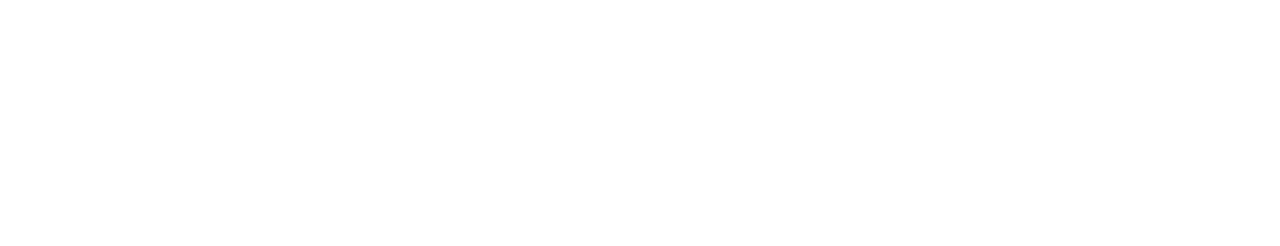
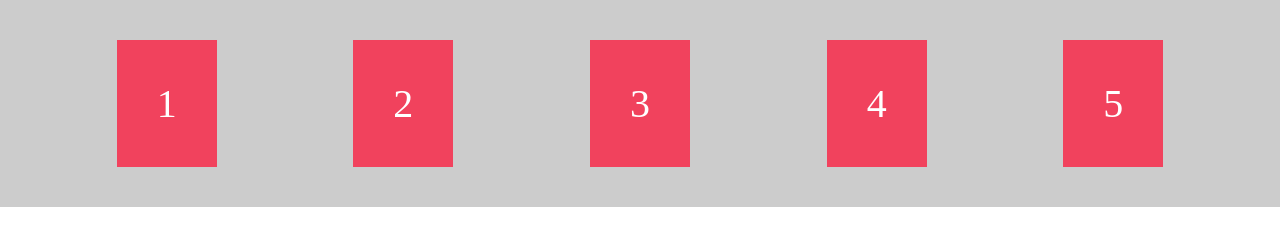
Before and after one commit to gsharma101/flex-box-practice-in-css, a plain HTML site: page index.html in a window 1280 px wide. Drawn offline with Linux system fonts and the light colour scheme.

Commit message:
flex container property

```diff
--- a/index.html
+++ b/index.html
@@ -7,5 +7,13 @@
     <link rel="stylesheet" href="style.css" />
     <title>Flex Box</title>
   </head>
-  <body></body>
+  <body>
+    <div class="container">
+      <div class="items">1</div>
+      <div class="items">2</div>
+      <div class="items">3</div>
+      <div class="items">4</div>
+      <div class="items">5</div>
+    </div>
+  </body>
 </html>
--- a/style.css
+++ b/style.css
@@ -0,0 +1,20 @@
+* {
+  margin: 0;
+  padding: 0;
+  box-sizing: border-box;
+}
+.container {
+  display: flex;
+  /* flex-direction: column-reverse; */
+  justify-content: space-evenly;
+  background-color: #ccc;
+  padding: 10px;
+}
+
+.items {
+  background-color: #f1425d;
+  padding: 40px;
+  margin: 30px;
+  color: white;
+  font-size: 40px;
+}
```
